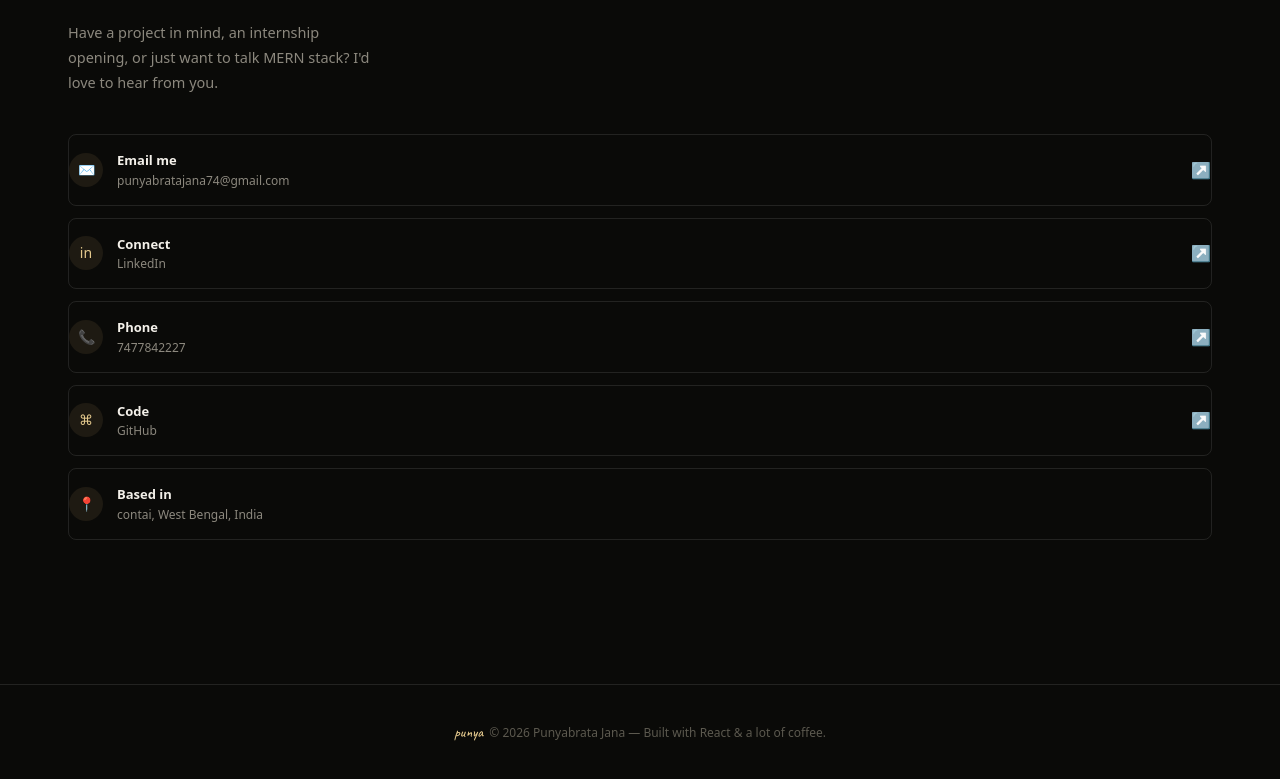
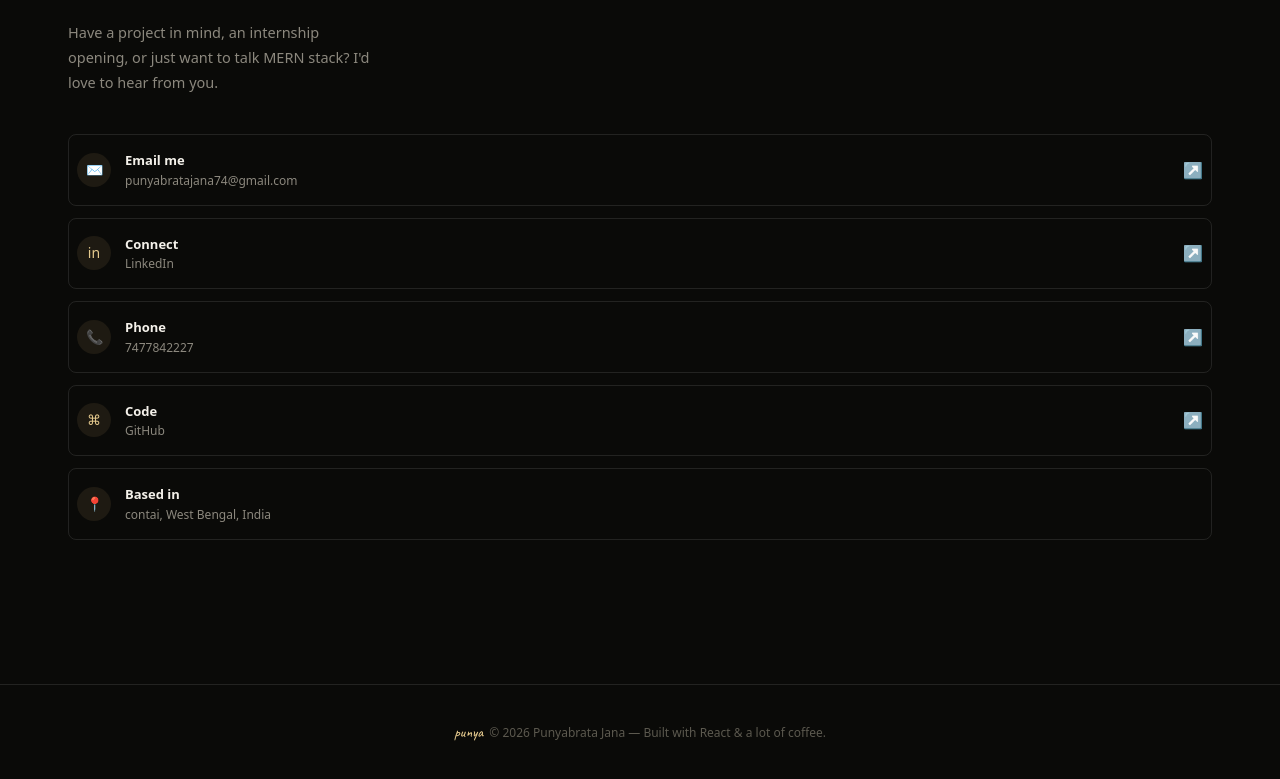
Before and after one commit to janapunya/Portfolio, a React (Vite) app: page / in a window 1280 px wide. Shown: the part 5027-5806 px from the top of the page. Built offline with nearby package versions, Linux system fonts and the light colour scheme.

Commit message:
designe fix

```diff
--- a/src/components/Contact.jsx
+++ b/src/components/Contact.jsx
@@ -88,7 +88,7 @@ export default function Contact() {
                   href={l.href}
                   target={l.external ? '_blank' : undefined}
                   rel={l.external ? 'noopener noreferrer' : undefined}
-                  className="flex items-center justify-between gap-3.5 border border-white/10 rounded-lg px-4.5 py-4 hover:border-gold hover:bg-gold/5 transition-colors cursor-hover"
+                  className="flex items-center justify-between gap-3.5 border border-white/10 rounded-lg px-4.5 py-4 hover:border-gold hover:bg-gold/5 transition-colors cursor-hover px-2"
                 >
                   <div className="flex items-center gap-3.5">
                     <div className="w-8.5 h-8.5 w-[34px] h-[34px] rounded-full bg-gold/10 flex items-center justify-center text-sm text-gold-2">
```
